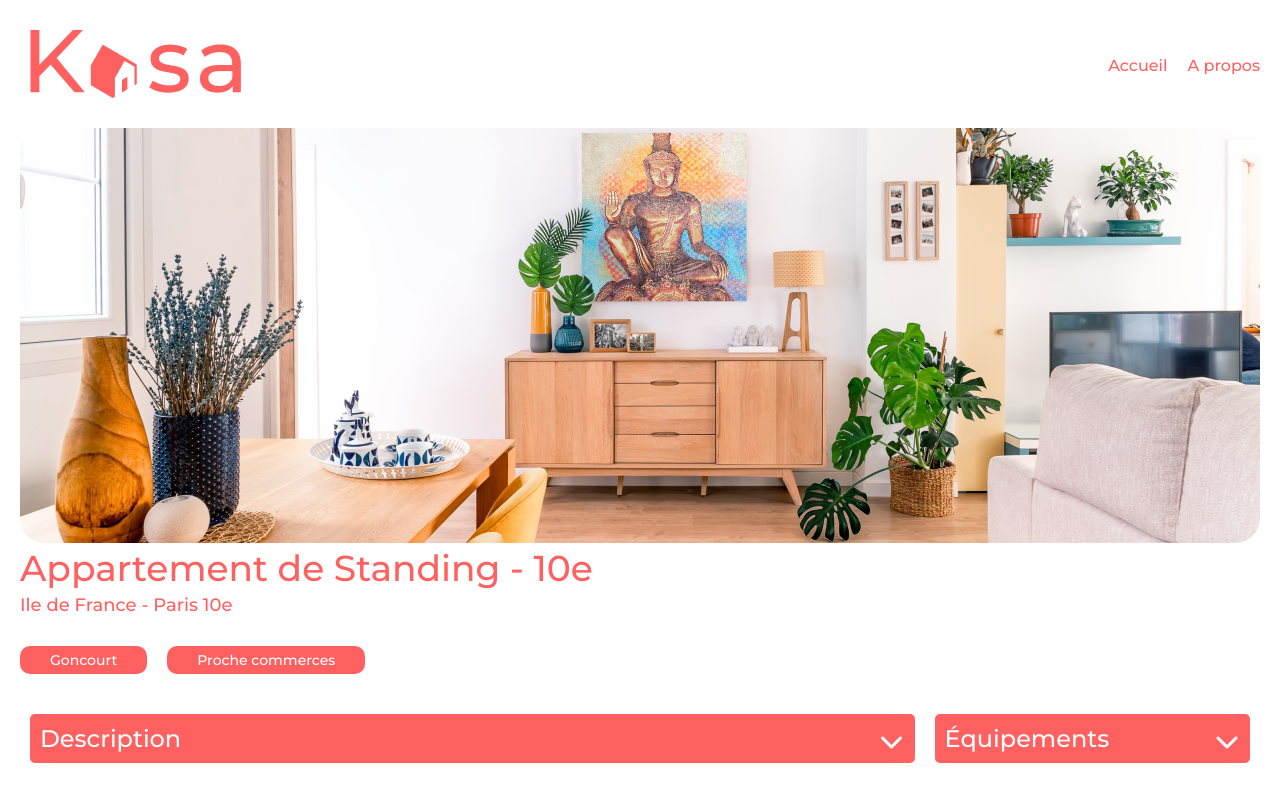
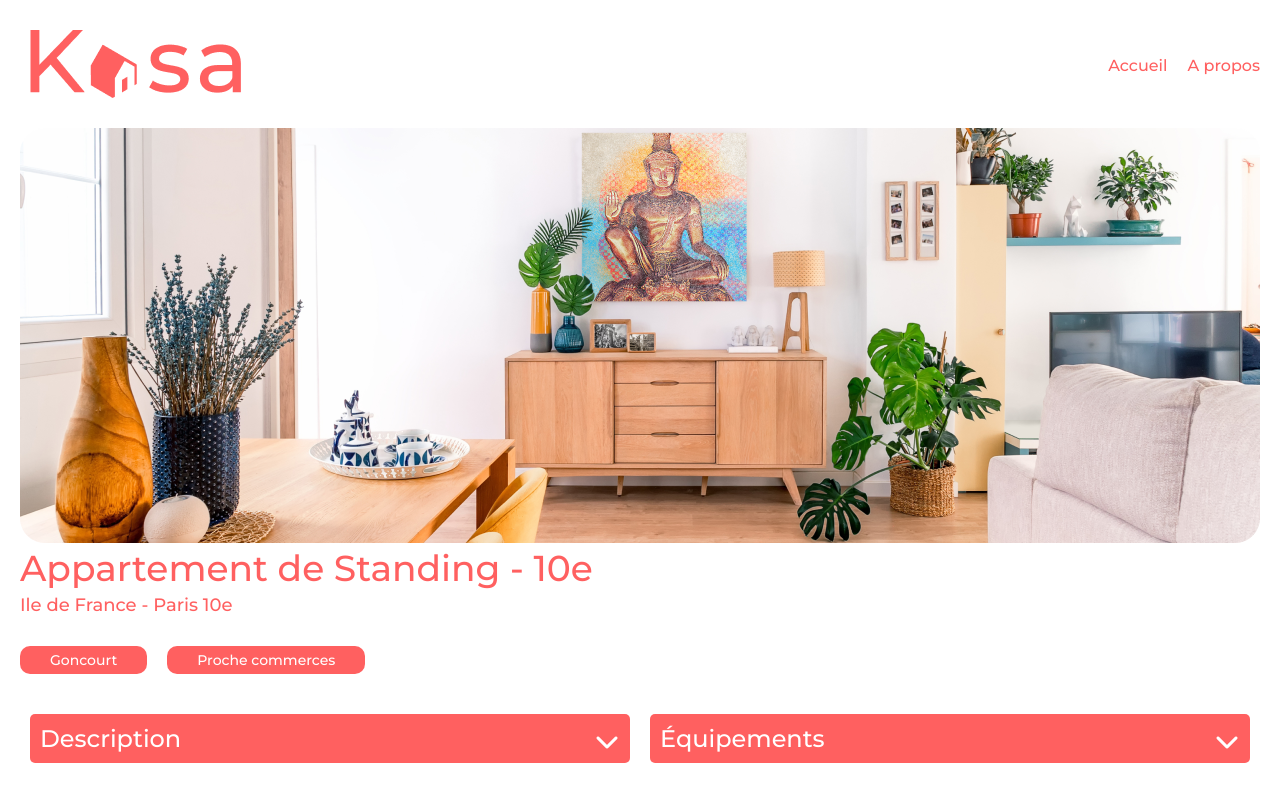
Before and after one commit to Axido545/kasa.io, a React (Vite) app: page /housing/0979876d in a window 1280 px wide. Shown: the top 800 px of the page. Built offline with nearby package versions, Linux system fonts and the light colour scheme.

Commit message:
correction collapse housing desktop

```diff
--- a/src/components/collapse/collapse.css
+++ b/src/components/collapse/collapse.css
@@ -7,13 +7,13 @@
   align-items: center;
   margin-bottom: 30px; */
   margin: 10px;
+  width: 100%;
 }
 
 .collapse-title {
   background-color: #ff6060;
   border-radius: 5px;
   color: white;
-  /* width: 1023px; */
   font-family: 'Montserrat';
   font-size: 24px;
   position: relative;
--- a/src/pages/housing/Housing.css
+++ b/src/pages/housing/Housing.css
@@ -7,7 +7,6 @@
 }
 
 .house-main {
-  margin: 24px 204px;
   margin: 0 auto;
   width: 1240px;
   height: 415px;
@@ -37,7 +36,7 @@
   width: 1240px;
 }
 .collapse-house-v {
-  width: 50px;
+  width: 50%;
   gap: 10px;
   background-color: yellow;
 }
```
